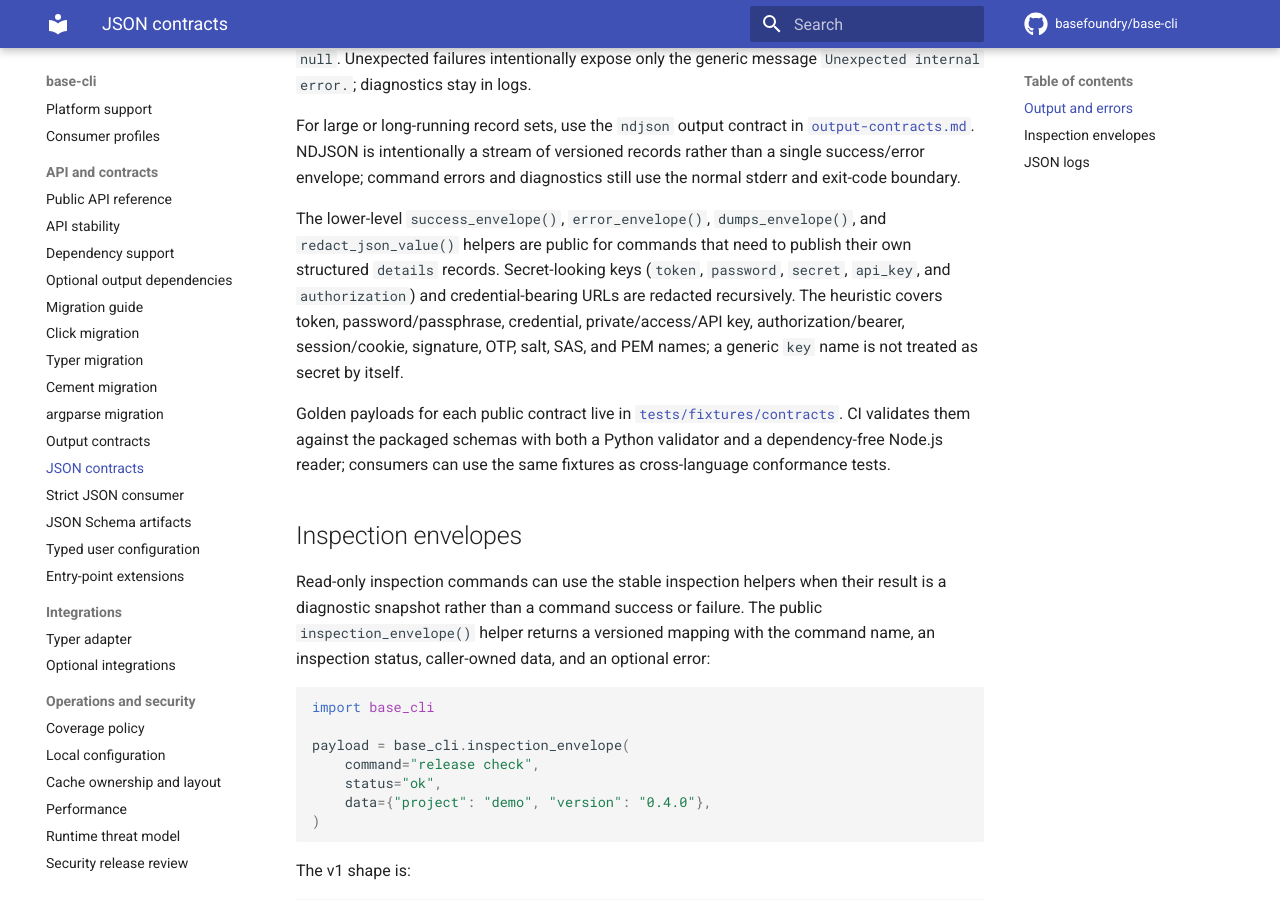
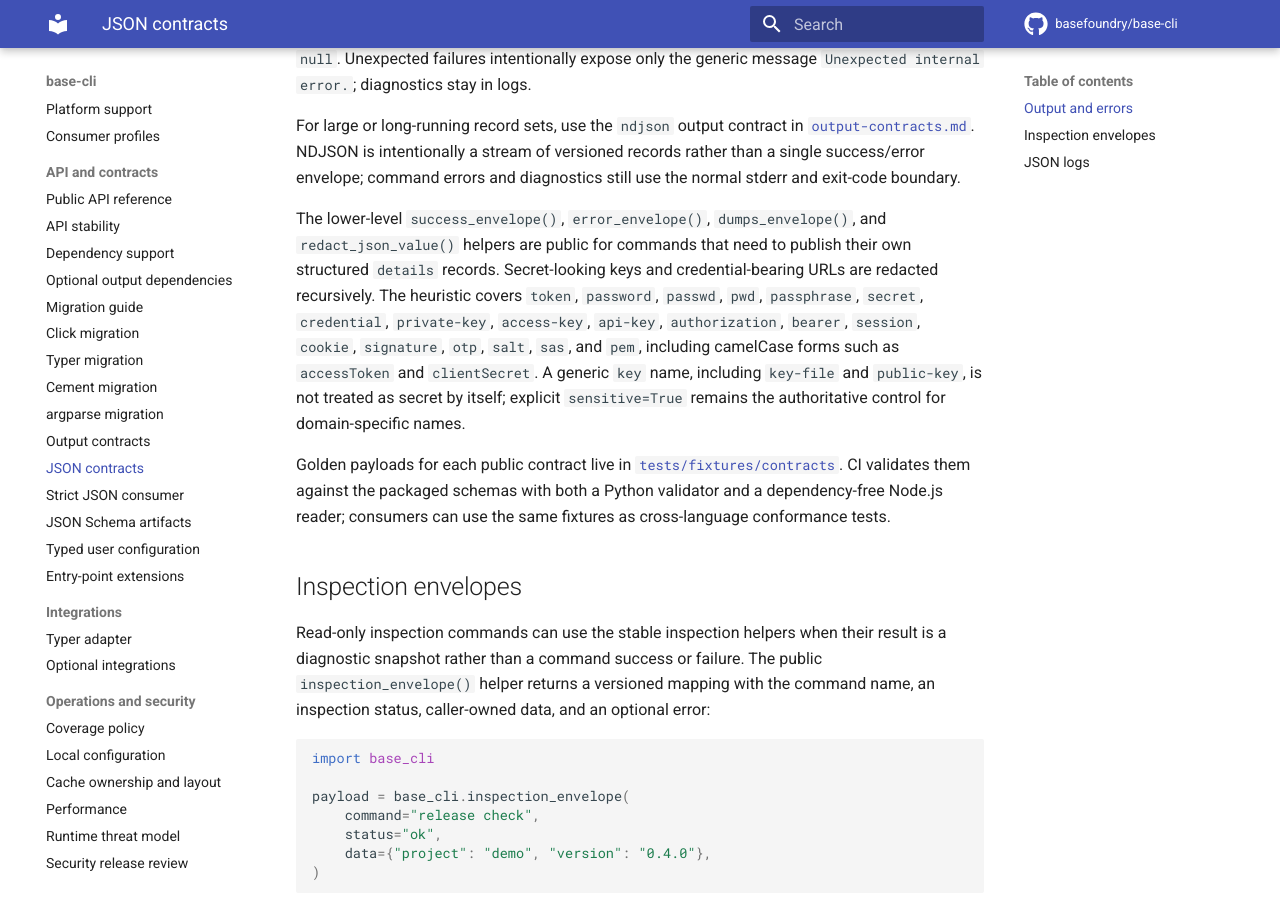
Before and after one commit to basefoundry/base-cli, an MkDocs documentation site: the page built from docs/json-contracts.md, in a window 1280 px wide and 900 px high, scrolled down 1425 px. Built offline with MkDocs 1.6.1 and Material for MkDocs 9.7.7, drawn with Linux system fonts in a browser that asks for light colours; comment, search, counter and statistics services are not loaded.

Commit message:
fix: restore camelCase secret redaction coverage

```diff
--- a/docs/json-contracts.md
+++ b/docs/json-contracts.md
@@ -74,12 +74,14 @@ errors and diagnostics still use the normal stderr and exit-code boundary.
 
 The lower-level `success_envelope()`, `error_envelope()`, `dumps_envelope()`,
 and `redact_json_value()` helpers are public for commands that need to publish
-their own structured `details` records. Secret-looking keys (`token`,
-`password`, `secret`, `api_key`, and `authorization`) and credential-bearing
-URLs are redacted recursively. The heuristic covers token, password/passphrase,
-credential, private/access/API key, authorization/bearer, session/cookie,
-signature, OTP, salt, SAS, and PEM names; a generic `key` name is not treated
-as secret by itself.
+their own structured `details` records. Secret-looking keys and
+credential-bearing URLs are redacted recursively. The heuristic covers
+`token`, `password`, `passwd`, `pwd`, `passphrase`, `secret`, `credential`,
+`private-key`, `access-key`, `api-key`, `authorization`, `bearer`, `session`,
+`cookie`, `signature`, `otp`, `salt`, `sas`, and `pem`, including camelCase
+forms such as `accessToken` and `clientSecret`. A generic `key` name, including
+`key-file` and `public-key`, is not treated as secret by itself; explicit
+`sensitive=True` remains the authoritative control for domain-specific names.
 
 Golden payloads for each public contract live in
 [`tests/fixtures/contracts`](https://github.com/basefoundry/base-cli/tree/main/tests/fixtures/contracts).
```
Also changed, not shown: docs/security-threat-model.md (+1 -1 lines), 3 other files.
